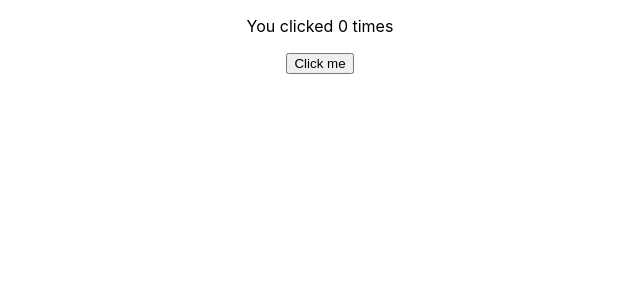
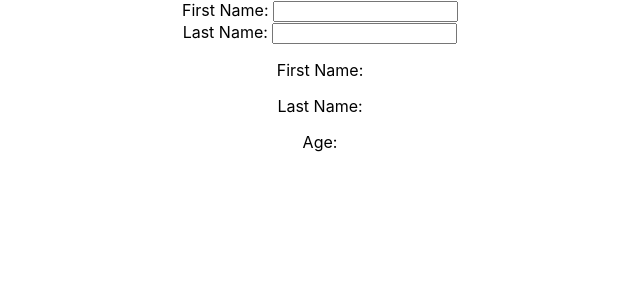
Before and after one commit to arpitparasana/react-demos, a React (Create React App) app: page / in a window 1280 px wide. Shown: the top 300 px of the page, without its empty margins (320-960 px from the left). Built offline with nearby package versions, Linux system fonts and the light colour scheme.

Commit message:
Add sample for bottom up data flow approach

```diff
--- a/src/App.js
+++ b/src/App.js
@@ -1,10 +1,12 @@
 import './App.css';
 import Counter from './Counter';
+import MainForm from './MainForm';
+import Random from './Random';
 
 function App() {
   return (
     <div className="App">
-      <Counter />
+      <MainForm />
     </div>
   );
 }
--- /dev/null
+++ b/src/MainForm.js
@@ -0,0 +1,28 @@
+import {useState } from "react"
+import PersonalInfoForm from './PersonalInfoForm';
+
+/**
+ * Demo of Bottom Up data flow in react
+ * by passing callback of state methods to child component,
+ * you are giving child component power to update the data in parent component
+ *
+ **/
+const MainForm = () => {
+
+    const [firstName, setFirstName] = useState();
+    const [lastName, setLastName] = useState();
+    const [age, setAge] = useState();
+
+    return (
+        <div>
+            <PersonalInfoForm firstName={firstName} setFirstName={setFirstName}
+                        lastName={lastName} setLastName={setLastName}
+                        age={age} setAge={setAge}/>
+            <p>First Name: {firstName}</p>
+            <p>Last Name: {lastName}</p>
+            <p>Age: {age}</p>
+        </div>
+    );
+}
+
+export default MainForm;
--- /dev/null
+++ b/src/PersonalInfoForm.js
@@ -0,0 +1,21 @@
+import { useEffect, useState } from "react";
+
+const PersonalInfoForm = (props) => {
+
+    const [firstName, setFirstName] = useState();
+    const [lastName, setLastName] = useState();
+
+    useEffect(()=>{
+        props.setFirstName(firstName);
+        props.setLastName(lastName);
+    },[firstName, lastName]);
+
+    return (
+        <>
+            First Name: <input value={firstName} onChange={(e)=>setFirstName(e.target.value)}></input><br/>
+            Last Name: <input value={lastName} onChange={(e)=>setLastName(e.target.value)}></input>
+        </>
+    );
+}
+
+export default PersonalInfoForm;
--- /dev/null
+++ b/src/Random.js
@@ -0,0 +1,21 @@
+import { useState } from "react";
+
+
+const Random = () => {
+
+    const [age, setAge] = useState(25);
+    const [fruit, setFruit] = useState("Banana");
+    const [todos, setTodos] = useState([{text: "Learn Hooks"}]);
+
+    return (
+        <>
+        <p>Age: {age}
+        Fruit: {fruit}
+        Todo: {todos.map(
+            todo => <p>{todo.text}</p>
+        )}</p>
+        </>
+    );
+}
+
+export default Random;
```
